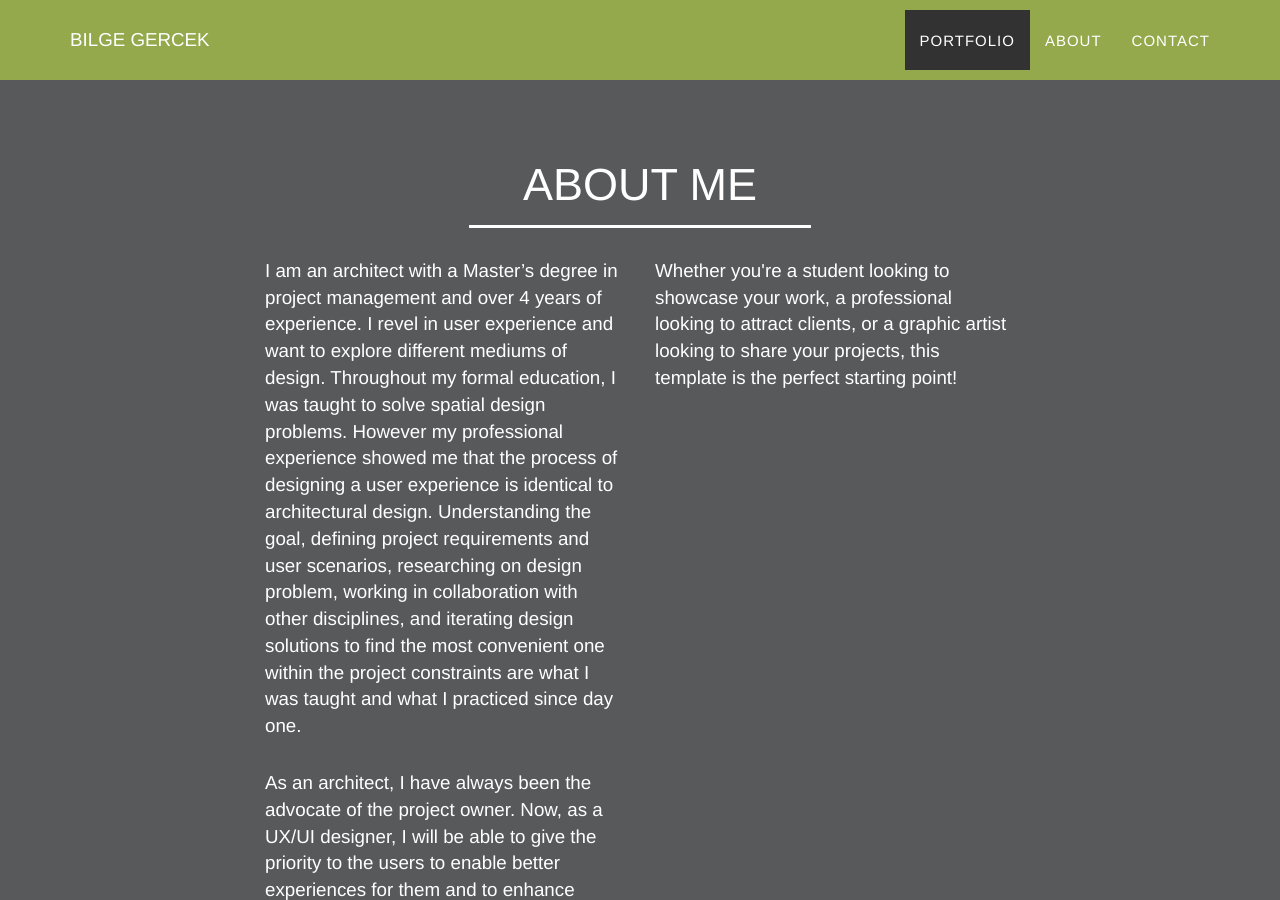
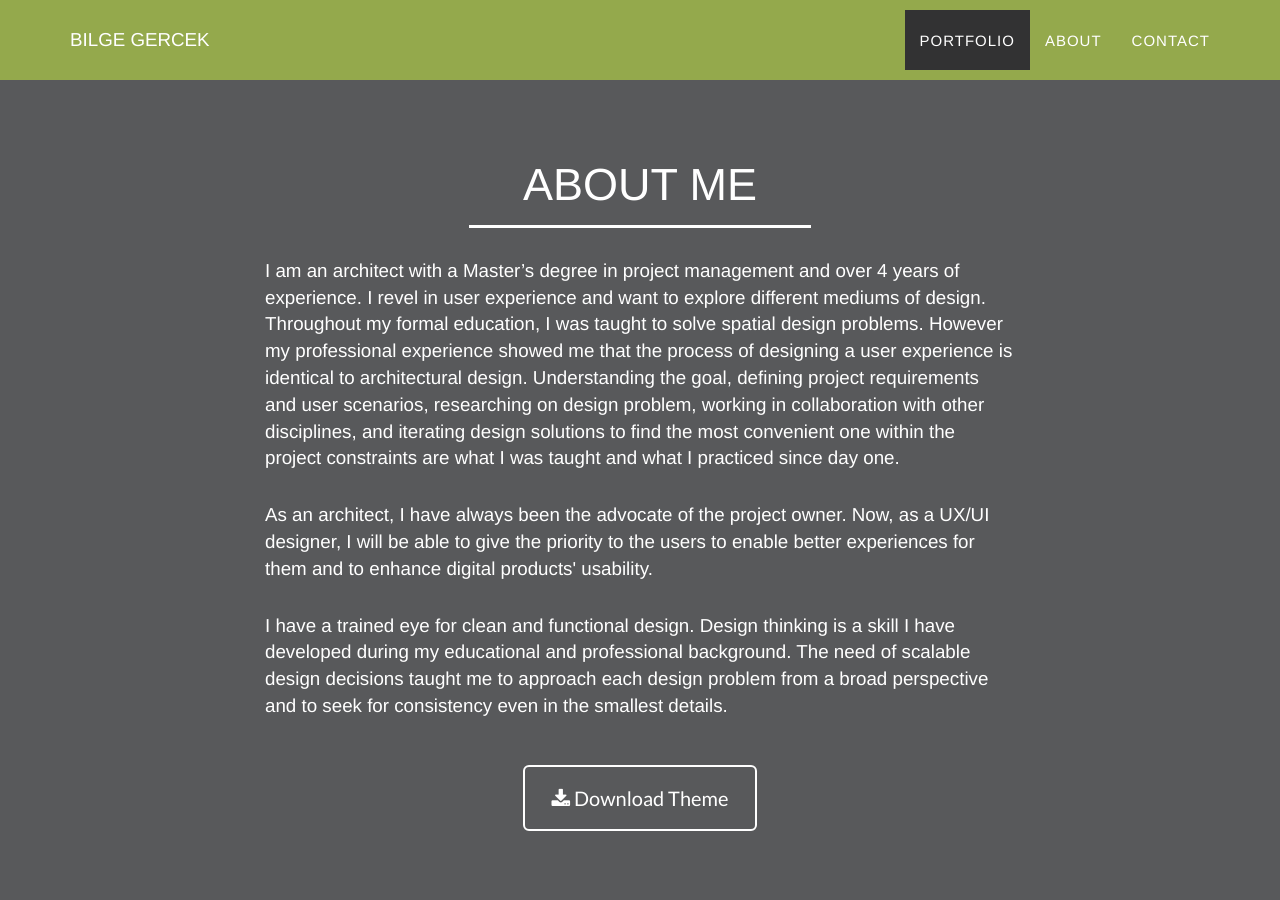
Before and after one commit to bilgegercek/bilgegercek.github.io, a Jekyll site: the page built from index.html, in a window 1280 px wide and 900 px high, scrolled down 1276 px. Built offline with Jekyll 4.4.1, drawn with Linux system fonts in a browser that asks for light colours.

Commit message:
Update about.html

```diff
--- a/_includes/about.html
+++ b/_includes/about.html
@@ -8,15 +8,12 @@
                 </div>
             </div>
             <div class="row">
-                <div class="col-lg-4 col-lg-offset-2">
+                <div class="col-lg-8 col-lg-offset-2">
                     <p class="about-me">I am an architect with a Master’s degree in project management and over 4 years of experience. I revel in user experience and want to explore different mediums of design. Throughout my formal education, I was taught to solve spatial design problems. However my professional experience showed me that the process of designing a user experience is identical to architectural design. Understanding the goal, defining project requirements and user scenarios, researching on design problem, working in collaboration with other disciplines, and iterating design solutions to find the most convenient one within the project constraints are what I was taught and what I practiced since day one.</p>
                     <p class="about-me">As an architect, I have always been the advocate of the project owner. Now, as a UX/UI designer, I will be able to give the priority to the users to enable better experiences for them and to enhance digital products' usability. </p>
                     <p class="about-me">I have a trained eye for clean and functional design. Design thinking is a skill I have developed during my educational and professional background. The need of scalable design decisions taught me to approach each design problem from a broad perspective and to seek for consistency even in the smallest details. </p>
             </div>
-                <div class="col-lg-4">
-                    <p class="about-me">Whether you're a student looking to showcase your work, a professional looking to attract clients, or a graphic artist looking to share your projects, this template is the perfect starting point! </p>
-                </div>
-                <div class="col-lg-8 col-lg-offset-2 text-center">
+            <div class="col-lg-8 col-lg-offset-2 text-center">
                     <a href="#" class="btn btn-lg btn-outline">
                         <i class="fa fa-download"></i> Download Theme
                     </a>
```
